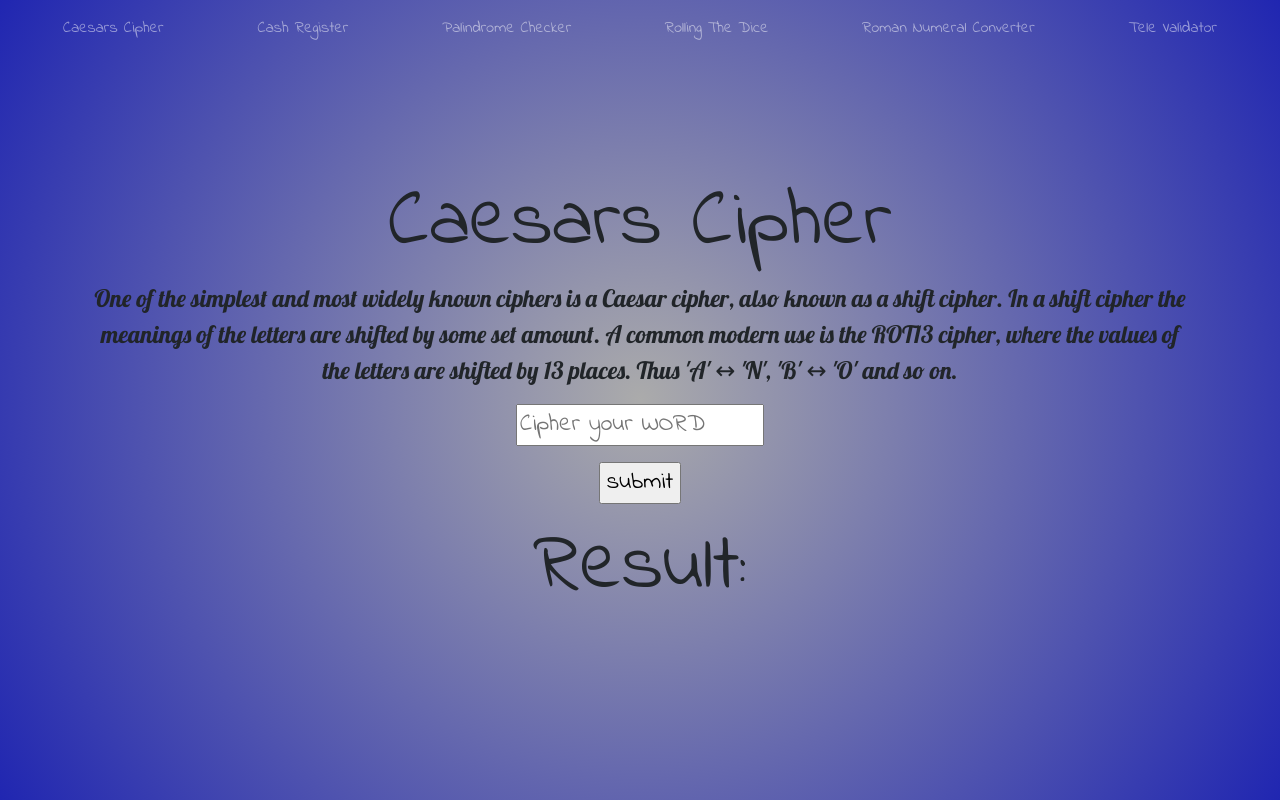
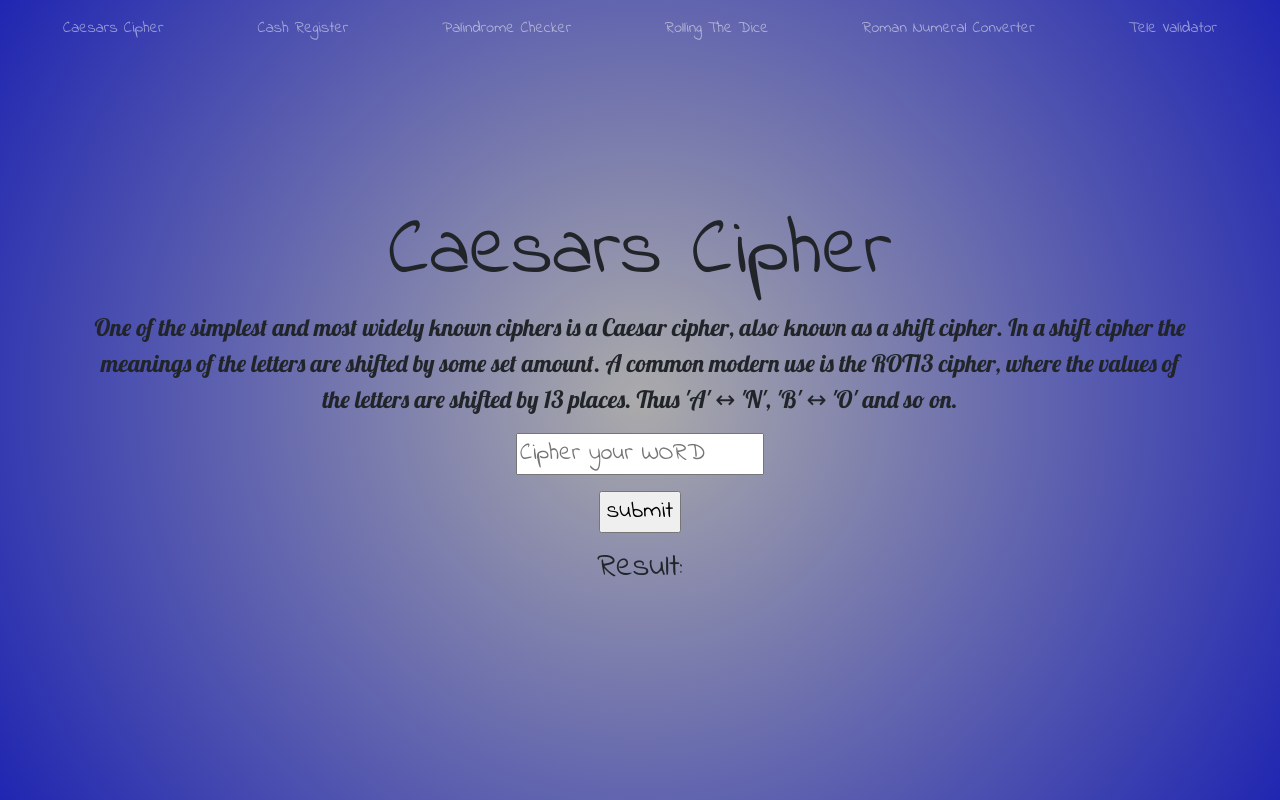
Before and after one commit to DCasely/GAME-Caesars-Cipher, a plain HTML site: page index.html in a window 1280 px wide. Drawn offline with nearby package versions, Linux system fonts and the light colour scheme.

Commit message:
updated result to h2

```diff
--- a/index.html
+++ b/index.html
@@ -120,7 +120,7 @@
               />
               <input class="inputs" type="submit" value="submit" />
             </form>
-            <h1 id="result">Result:</h1>
+            <h2 id="result">Result:</h2>
           </div>
         </div>
       </div>
```
